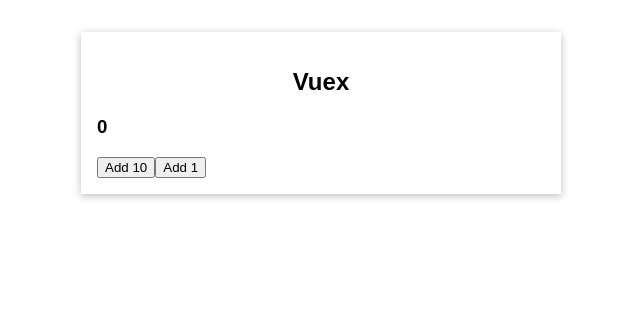
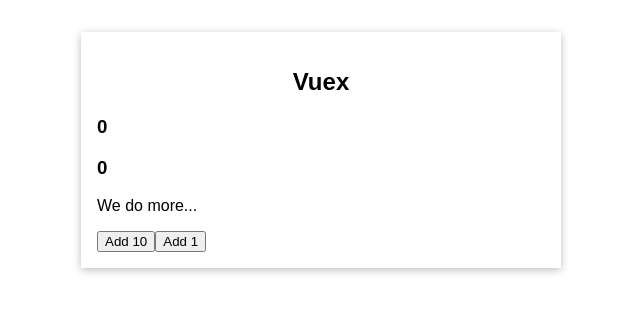
Before and after one commit to davitlabadze/exercise-at--vuex, a Vue app: page / in a window 1280 px wide. Shown: the top 312 px of the page, without its empty margins (319-959 px from the left). Built offline with nearby package versions, Linux system fonts and the light colour scheme.

Commit message:
getters:a better way of getting data

```diff
--- a/src/App.vue
+++ b/src/App.vue
@@ -1,6 +1,7 @@
 <template>
   <base-container title="Vuex">
     <the-counter></the-counter>
+    <favorite-value></favorite-value>
     <button @click="addOne">Add 10</button>
     <change-counter></change-counter>
   </base-container>
@@ -10,12 +11,15 @@
 import BaseContainer from './components/BaseContainer.vue';
 import TheCounter from './components/TheCounter.vue';
 import ChangeCounter from './components/ChangeCounter.vue';
+import FavoriteValue from './components/FavoriteValue.vue';
+
 
 export default {
   components: {
     BaseContainer,
     TheCounter,
-    ChangeCounter
+    ChangeCounter,
+    FavoriteValue
   },
 
   methods: {
--- /dev/null
+++ b/src/components/FavoriteValue.vue
@@ -0,0 +1,16 @@
+<template>
+    <h3>
+        {{ counter }}
+    </h3>
+    <p>We do more...</p>
+</template>
+
+<script>
+export default {
+    computed: {
+        counter(){
+            return this.$store.getters.normalizedCounter;
+        }
+  },
+}
+</script>
--- a/src/main.js
+++ b/src/main.js
@@ -16,6 +16,21 @@
         increase(state,payload){
             state.counter = state.counter + payload.value;
         }
+    },
+    getters: {
+        finalCounter(state){
+            return state.counter * 3;
+        },
+        normalizedCounter(_,getters) {
+            const finalCounter = getters.finalCounter;
+            if(finalCounter<0){
+                return 0;
+            }
+            if(finalCounter>100){
+                return 100;
+            }
+            return finalCounter;
+        }
     }
 })
 
```
